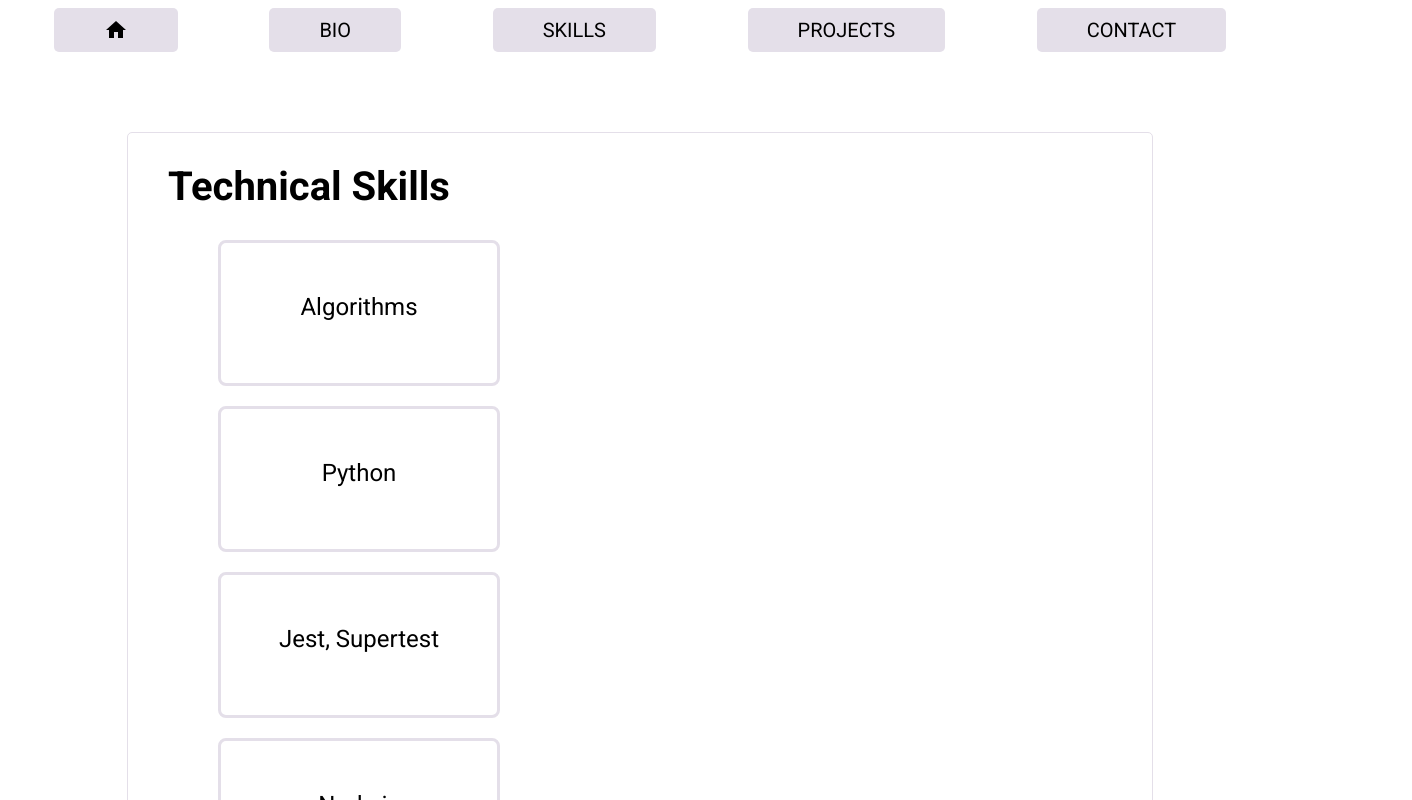
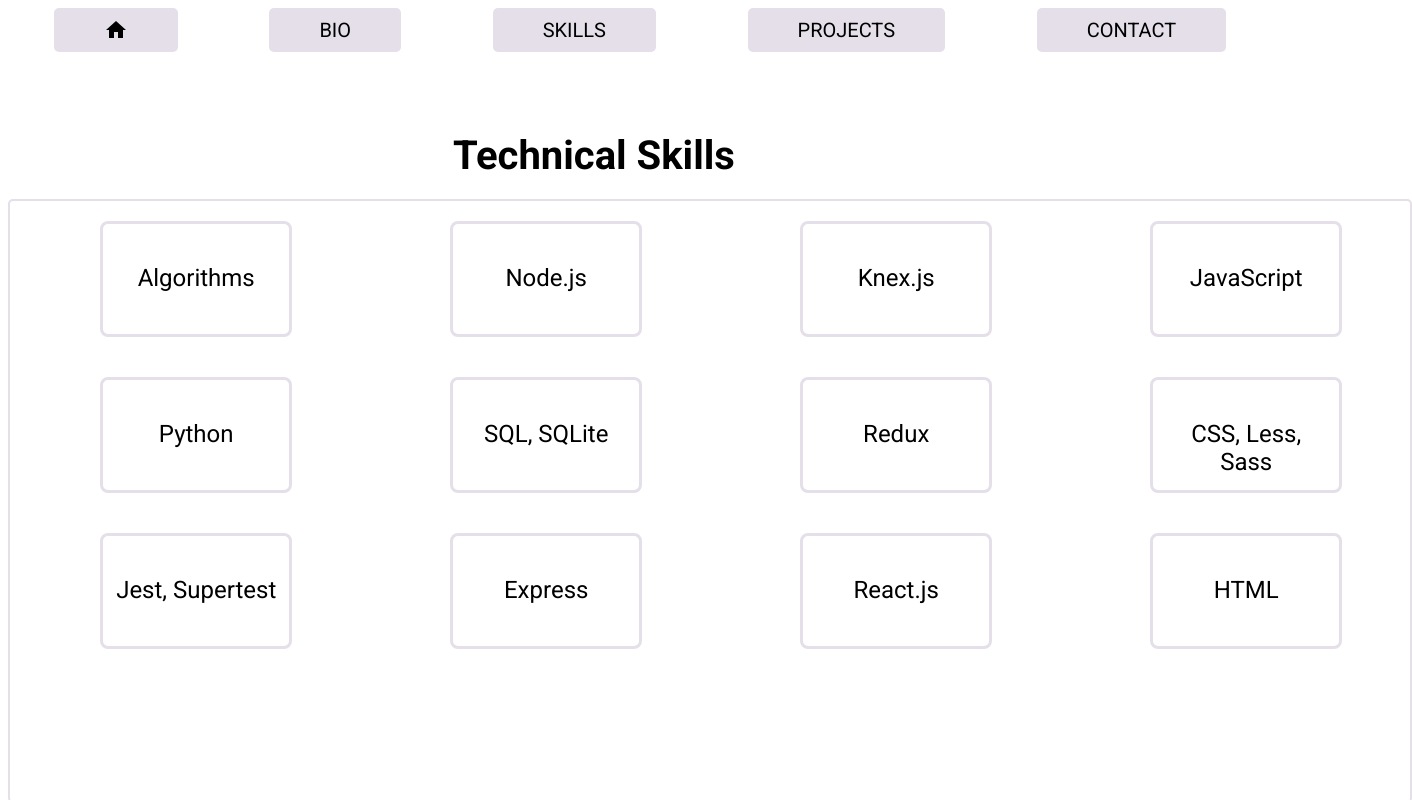
Before and after one commit to roselandroche/portfolio, a React (Create React App) app: page /skills in a window 1280 px wide. Shown: the top 800 px of the page, 1412 px wide, since content can reach past the window. Built offline with nearby package versions, Linux system fonts and the light colour scheme.

Commit message:
Edits to Skills

```diff
--- a/src/components/Skills.js
+++ b/src/components/Skills.js
@@ -6,9 +6,8 @@ function Skills() {
     return (
         <>
             <NavBar />
-
+            <h1 className='skills-header'>Technical Skills</h1>
             <div className='skills-card'>
-                <h1>Technical Skills</h1>
                 <p className='skill'>Algorithms</p>
                 <p className='skill'>Python</p>
                 <p className='skill'>Jest, Supertest</p>
--- a/src/css/Skills.css
+++ b/src/css/Skills.css
@@ -1,16 +1,29 @@
+.skills-header {
+    margin: 0 auto;
+    padding: 80px 0 20px 10px;
+}
+
 .skills-card {
     font-size: 24px;
-    border: 1px solid #e4dfe9;
+    border: 2px solid #e4dfe9;
     border-radius: 5px;
-    width: 80vw;
-    margin: 10vh auto;
+    width: 1400px;
+    height: 600px;
+    margin: 0 auto;
+    display: flex;
+    flex-flow: column wrap;
 }
 .skill {
     border-radius: 8px;
     border: 3px solid #e4dfe9;
-    width: 20vw;
+    width: 13vw;
     height: 60px;
     margin: 20px 0 20px 90px;
     text-align: center;
-    padding: 50px 10px 30px 10px;
+    padding: 40px 10px 10px 10px;
 }
+
+.skill:hover{
+    background-color: #e4dfe9;
+    font-weight: bolder;
+}
```
